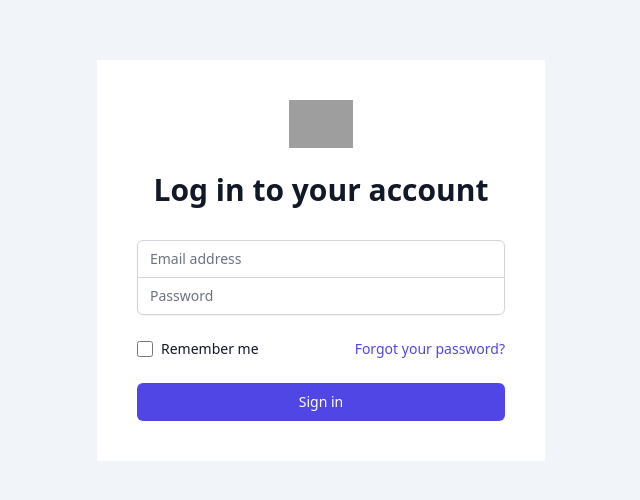
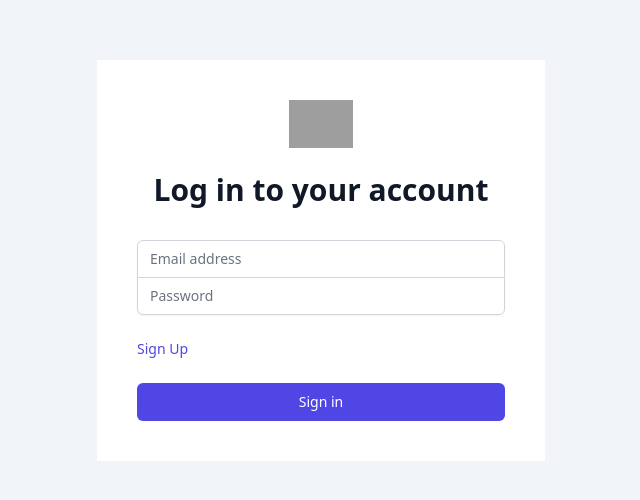
Before and after one commit to the-coded-bit/collegeQA, a Next.js app: page /auth/login in a window 1280 px wide. Shown: the part 140-640 px from the top of the page, without its empty margins (319-959 px from the left). Built offline with nearby package versions, Linux system fonts and the light colour scheme; no server answers; grey boxes are pictures that could not be loaded.

Commit message:
add signup page route button

```diff
--- a/pages/auth/login.js
+++ b/pages/auth/login.js
@@ -115,21 +115,11 @@ function login() {
             </div>
 
             <div className="flex items-center justify-between">
-              <div className="flex items-center">
-                <input
-                  id="remember-me"
-                  name="remember-me"
-                  type="checkbox"
-                  className="h-4 w-4 text-indigo-600 focus:ring-indigo-500 border-gray-300 rounded"
-                />
-                <label htmlFor="remember-me" className="ml-2 block text-sm text-gray-900">
-                  Remember me
-                </label>
-              </div>
 
               <div className="text-sm">
-                <a href="#" className="font-medium text-indigo-600 hover:text-indigo-500">
-                  Forgot your password?
+                <a href="#" className="font-medium text-indigo-600 hover:text-indigo-500"
+                onClick={() => router.push('/auth/signup')}>
+                  Sign Up
                 </a>
               </div>
             </div>
```
